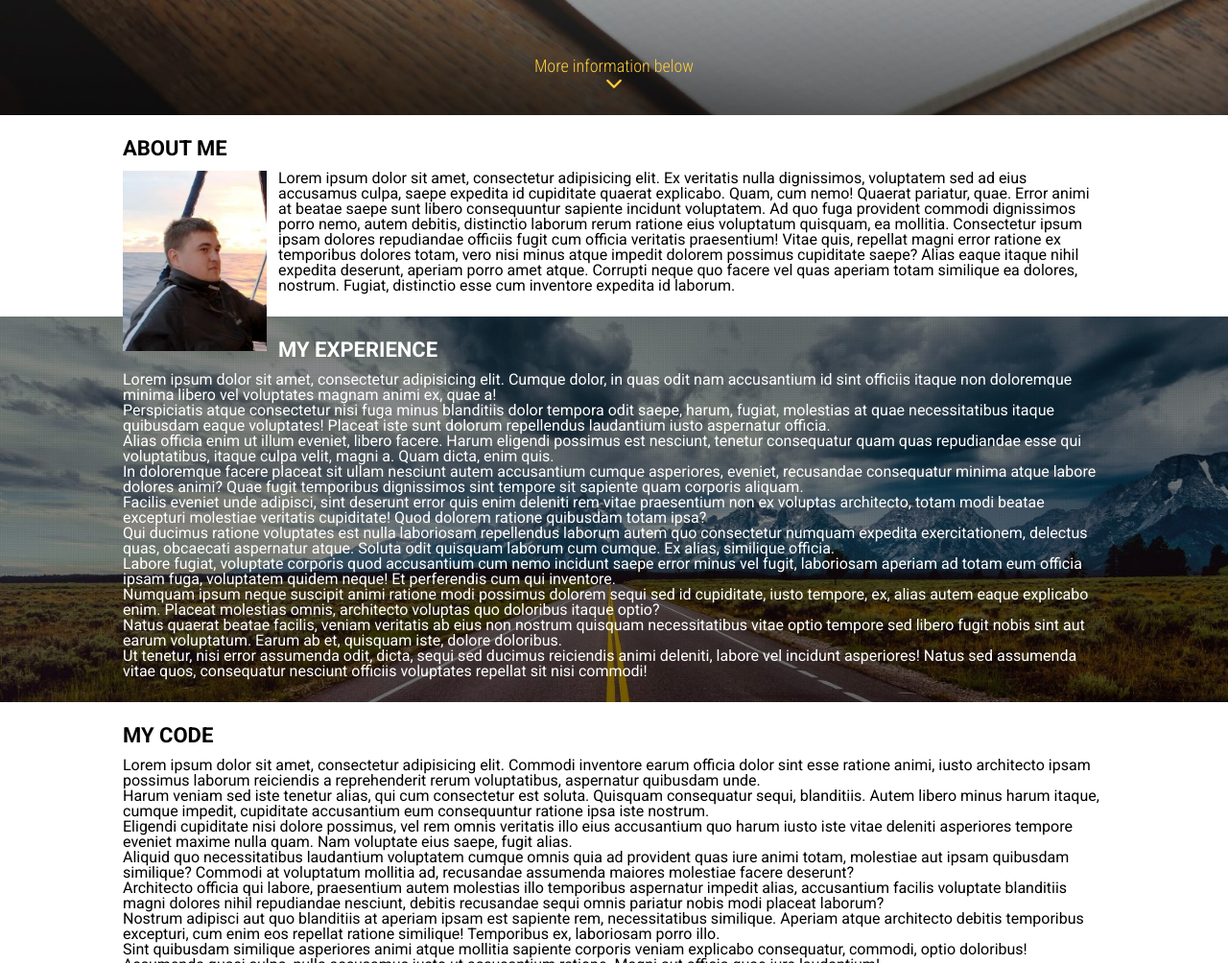
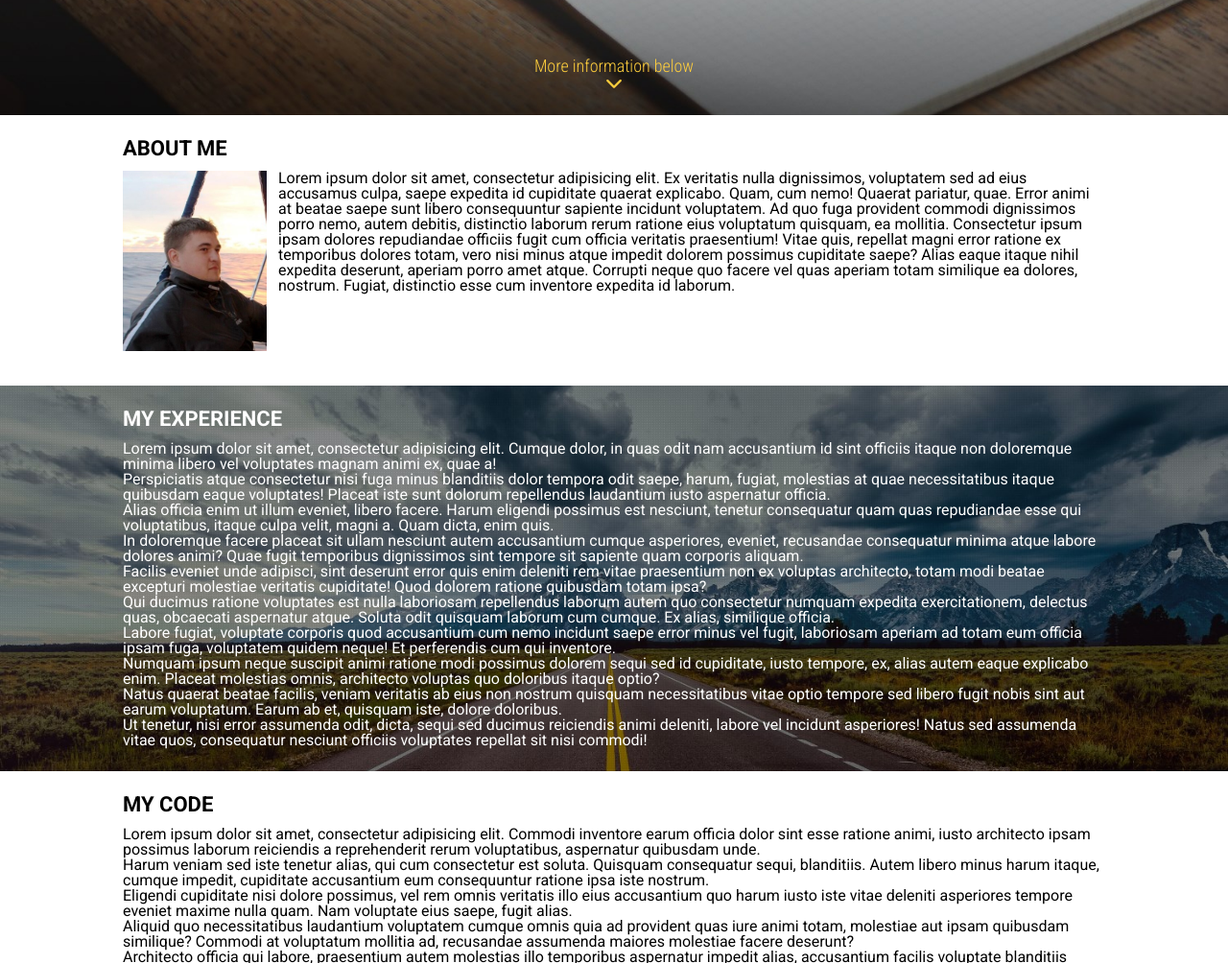
Before and after one commit to dterelia/dterelia.github.io, a plain HTML site: page index.html in a window 1280 px wide. Shown: the part 680-1684 px from the top of the page at 96% size. Drawn offline with Linux system fonts and the light colour scheme.

Commit message:
hot-fix
Add clearfix to about section

Fix android chrome fixed background issue v2

```diff
--- a/css/style.css
+++ b/css/style.css
@@ -1,5 +1,10 @@
 /*font-family: 'Roboto', 'Open Sans', 'Roboto Condensed', sans-serif;*/
 
+.clearfix:after {
+  display: block;
+  content: '';
+  clear: both;
+}
 
 .bg-fullscreen {
   background-image: url(../img/bg_1.jpg);
@@ -85,13 +90,13 @@
   background-repeat: no-repeat;
   background-position: center center;
   background-attachment: fixed;
-  background-size: cover;
   -webkit-background-size: cover;
   -moz-background-size: cover;
   -o-background-size: cover;
   background-size: cover !important;
-  max-width:100%;
-  max-height:100%;
+  /*max-width:100%;*/
+  /*max-height:100%;*/
+  height:100%;
   width:auto;
   color: #fff
 }
--- a/index.html
+++ b/index.html
@@ -33,7 +33,7 @@
           </a></div>
       </div>
     </header>
-    <article class="article-container about-me">
+    <article class="article-container about-me clearfix">
     <h2 class="article-header">About me</h2>
     <img src="img/dterelia_portrait.jpg" alt="portrait" class="portrait portrait--small">
 <div>Lorem ipsum dolor sit amet, consectetur adipisicing elit. Ex veritatis nulla dignissimos, voluptatem sed ad eius accusamus culpa, saepe expedita id cupiditate quaerat explicabo. Quam, cum nemo! Quaerat pariatur, quae. Error animi at beatae saepe sunt libero consequuntur sapiente incidunt voluptatem. Ad quo fuga provident commodi dignissimos porro nemo, autem debitis, distinctio laborum rerum ratione eius voluptatum quisquam, ea mollitia. Consectetur ipsum ipsam dolores repudiandae officiis fugit cum officia veritatis praesentium! Vitae quis, repellat magni error ratione ex temporibus dolores totam, vero nisi minus atque impedit dolorem possimus cupiditate saepe? Alias eaque itaque nihil expedita deserunt, aperiam porro amet atque. Corrupti neque quo facere vel quas aperiam totam similique ea dolores, nostrum. Fugiat, distinctio esse cum inventore expedita id laborum.</div>
```
